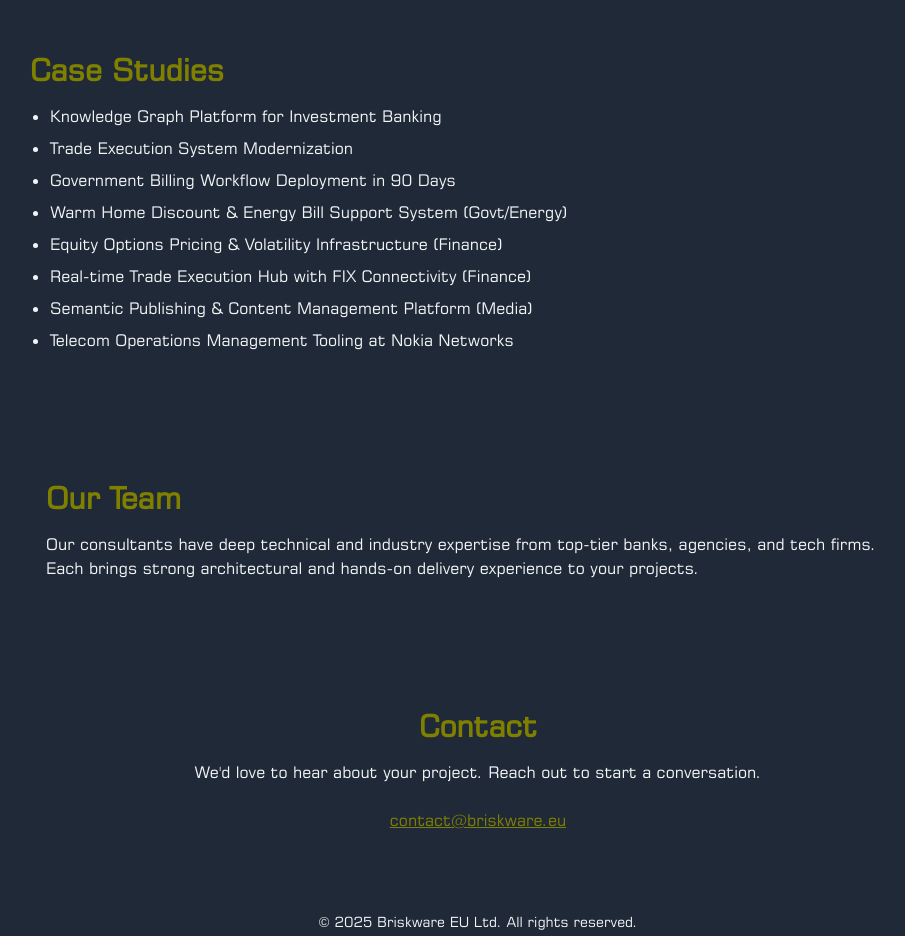
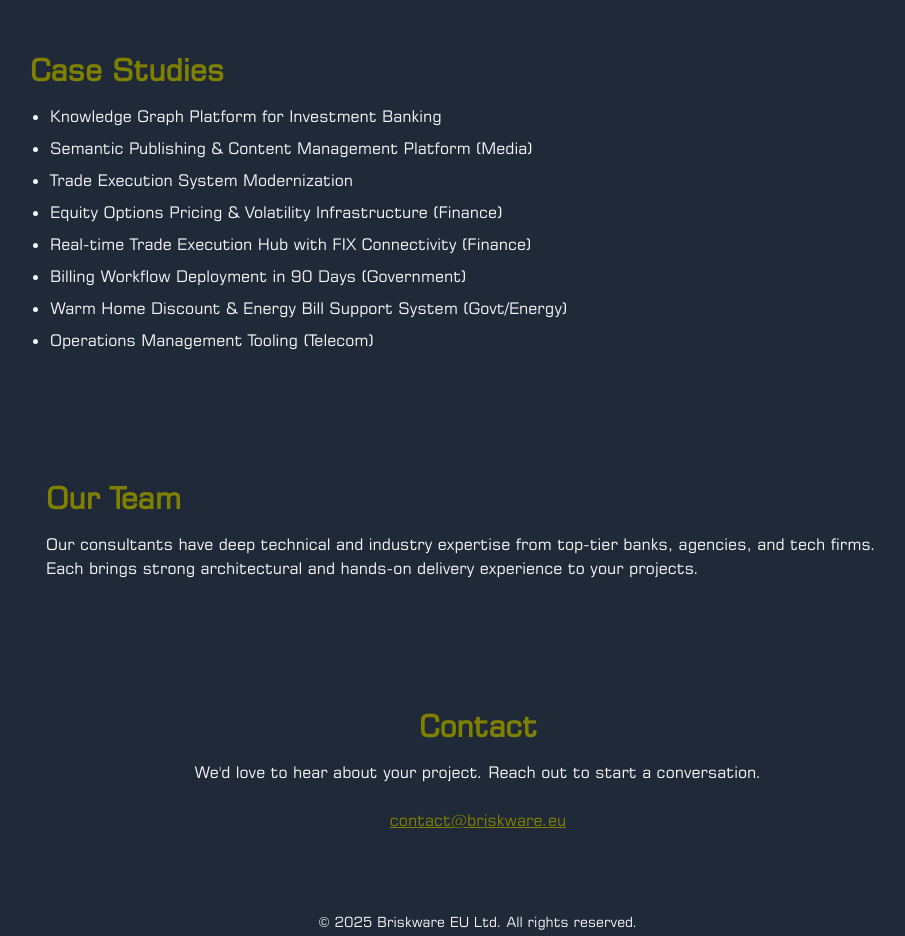
Before and after one commit to briskware/website, a plain HTML site: page index.html in a window 1280 px wide. Shown: the part 1520-2456 px from the top of the page, without its empty margins (162-1067 px from the left). Drawn offline with nearby package versions, Linux system fonts and the light colour scheme.

Commit message:
Update index.html

```diff
--- a/index.html
+++ b/index.html
@@ -146,13 +146,13 @@
     <h2 class="text-3xl font-bold mb-4 text-primary">Case Studies</h2>
     <ul class="list-disc pl-5 space-y-2">
       <li>Knowledge Graph Platform for Investment Banking</li>
+      <li>Semantic Publishing & Content Management Platform (Media)</li>
       <li>Trade Execution System Modernization</li>
-      <li>Government Billing Workflow Deployment in 90 Days</li>
-      <li>Warm Home Discount & Energy Bill Support System (Govt/Energy)</li>
       <li>Equity Options Pricing & Volatility Infrastructure (Finance)</li>
       <li>Real-time Trade Execution Hub with FIX Connectivity (Finance)</li>
-      <li>Semantic Publishing & Content Management Platform (Media)</li>
-      <li>Telecom Operations Management Tooling at Nokia Networks</li>
+      <li>Billing Workflow Deployment in 90 Days (Government)</li>
+      <li>Warm Home Discount & Energy Bill Support System (Govt/Energy)</li>
+      <li>Operations Management Tooling (Telecom)</li>
     </ul>
   </div>
 </section>
```
